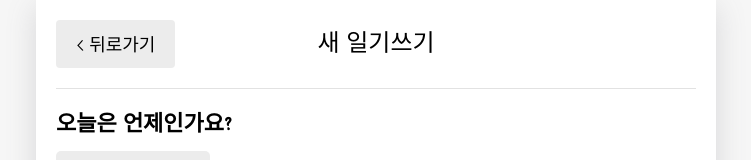
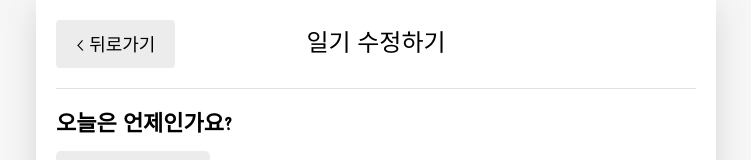
Before and after one commit to productuidev/emotion-diary, a React (Create React App) app: page /edit/1 in a window 1280 px wide. Shown: the top 160 px of the page, without its empty margins (264-1015 px from the left). Built offline with nearby package versions, Linux system fonts and the light colour scheme.

Commit message:
add MyHeader headText condition(edit/new)

```diff
--- a/src/components/DiaryEditor.js
+++ b/src/components/DiaryEditor.js
@@ -79,8 +79,9 @@ const DiaryEditor = ({isEdit, originData}) => {
 
   return (
     <div className="DiaryEditor">
+      {/* 제목 표시 조건 */}
       <MyHeader
-        headText={"새 일기쓰기"}
+        headText={isEdit ? "일기 수정하기" : "새 일기쓰기"}
         leftChild={<MyButton text={"< 뒤로가기"} onClick={()=>navigate(-1)} />}
       />
       <div>
```
